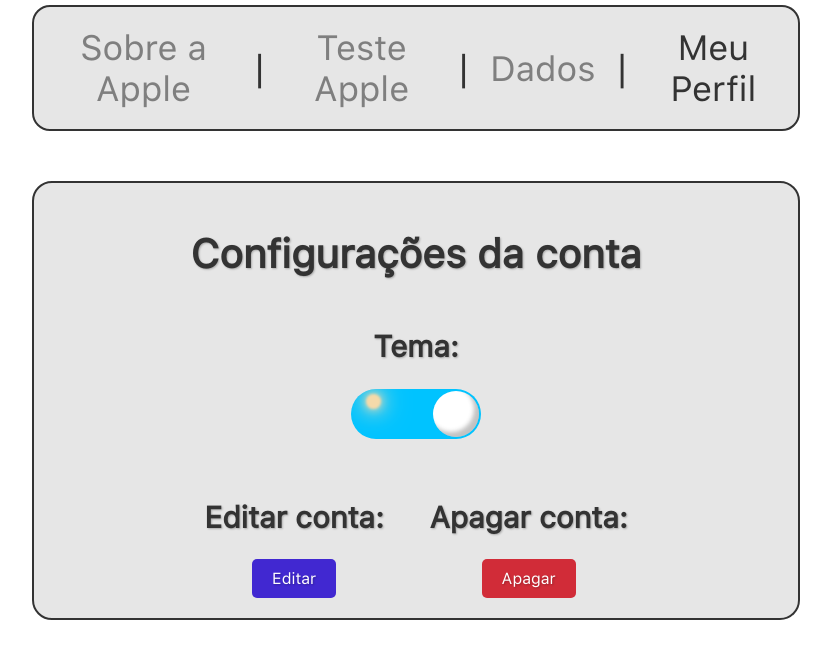
After one commit to Mats057/Site-quiz-apple, a PHP site: page /php/conta.php in a window 1280 px wide. The commit adds this page. Shown: the top 669 px of the page, without its empty margins (224-1055 px from the left). Run offline with PHP 8.4, Linux system fonts and the light colour scheme; a user stored in the database is signed in.

Commit message:
adicionando tema e menu de usuario

```diff
--- a/css/estilo.css
+++ b/css/estilo.css
@@ -2,12 +2,22 @@
   font-family: "SFRegular";
   src: url("SFUIText-Regular.otf") format("truetype");
 }
+
 :root {
-  --cor-fundo: #000000;
-  --cor-letra: #f4f4f6;
-  --cor-letra2: #9f9f9f;
-  --cor-menu:#1f1f20;
-  --cor-apple: #007aff;
+  --cor-fundo: ##f9f9f9;
+  --cor-letra: #333333;
+  --cor-letra2: #7f7f7f;
+  --cor-menu:#e6e6e6;
+  --cor-aux:#BEC3C7;
+  --cor-apple: #1e90ff;
+}
+:root.dark{
+  --cor-fundo: #1f1f1f;
+  --cor-letra: #e1e1e1;
+  --cor-letra2: #b3b3b3;
+  --cor-aux:#BEC3C7;
+  --cor-menu:#2c2c2c;
+  --cor-apple: #0071c5;
 }
 body {
   background-color: var(--cor-fundo);
@@ -126,6 +136,9 @@ header {
 #btnConfirm:hover {
   background-color: #347536;
   transition: 0.2s;
+}
+#questoes{
+  color: var(--cor-letra);
 }
 
 #cad {
@@ -264,11 +277,14 @@ header {
     opacity: 0.7;
 }
 #btnEdit {
+  -webkit-appearance: button;
+  -moz-appearance: button;
+  appearance: button;
   background-color: #4128d1;
-  margin-top: 20px;
   color: white;
   padding: 10px 20px;
   border: none;
+  margin: auto 10px;
   margin-bottom: -20px;
   border-radius: 5px;
   cursor: pointer;
@@ -279,9 +295,9 @@ header {
   -webkit-appearance: button;
   -moz-appearance: button;
   appearance: button;
-  margin: 12px;
   background-color: #d12c38;
   color: white;
+  margin: auto 10px;
   padding: 10px 20px;
   border: none;
   border-radius: 5px;
@@ -300,3 +316,26 @@ header {
   color: var(--cor-letra);
   background-color: var(--cor-letra2);
 }
+#perfil {
+  align-items: center;
+  justify-content: center;
+  text-align: center;
+  font-size: 20px;
+  color: var(--cor-letra);
+  margin: 50px 20%;
+  border-radius: 20px;
+  padding: 20px;
+  background: var(--cor-menu);
+  border: var(--cor-letra) 2px solid;
+  text-shadow: 1px 1px 2px rgba(0, 0, 0, 0.25);
+}
+#theme{
+  margin: 50px auto;
+}
+.ações{
+  margin: -20px 20px auto;
+  display: inline-block;
+  align-items: center;
+  justify-content: center;
+  text-align: center;
+}
--- /dev/null
+++ b/css/hover.css
@@ -0,0 +1,166 @@
+.switch {
+  position: relative;
+  width: 130px;
+  height: 50px;
+  margin: 0px;
+  appearance: none;
+  -webkit-appearance: none;
+  background-color: rgb(4,52,73);
+  background-size: cover;
+  background-repeat: no-repeat;
+  border-radius: 25px;
+  transition: background-image .7s ease-in-out;
+  outline: none;
+  cursor: pointer;
+  overflow: hidden;
+}
+
+.switch:checked {
+  background-color: rgb(0, 195, 255);
+  background-size: cover;
+  transition: background-image 1s ease-in-out;
+}
+
+.switch:after {
+  content: '';
+  width: 46px;
+  height: 46px;
+  border-radius: 50%;
+  background-color: #fff;
+  position: absolute;
+  left: 2px;
+  top: 2px;
+  transform: translateX(0px);
+  animation: off .7s forwards cubic-bezier(.8, .5, .2, 1.4);
+  box-shadow: inset 5px -5px 4px rgba(53, 53, 53, 0.3);
+}
+
+@keyframes off {
+  0% {
+    transform: translateX(80px);
+    width: 46px;
+  }
+
+  50% {
+    width: 75px;
+    border-radius: 25px;
+  }
+
+  100% {
+    transform: translateX(0px);
+    width: 46px;
+  }
+}
+
+.switch:checked:after {
+  animation: on .7s forwards cubic-bezier(.8, .5, .2, 1.4);
+  box-shadow: inset -5px -5px 4px rgba(53, 53, 53, 0.3);
+}
+
+@keyframes on {
+  0% {
+    transform: translateX(0px);
+    width: 46px;
+  }
+
+  50% {
+    width: 75px;
+    border-radius: 25px;
+  }
+
+  100% {
+    transform: translateX(80px);
+    width: 46px;
+  }
+}
+
+.switch:checked:before {
+  content: '';
+  width: 15px;
+  height: 15px;
+  border-radius: 50%;
+  position: absolute;
+  left: 15px;
+  top: 5px;
+  transform-origin: 53px 10px;
+  background-color: transparent;
+  box-shadow: 5px -1px 0px #fff;
+  filter: blur(0px);
+  animation: sun .7s forwards ease;
+}
+
+@keyframes sun {
+  0% {
+    transform: rotate(170deg);
+    background-color: transparent;
+    box-shadow: 5px -1px 0px #fff;
+    filter: blur(0px);
+  }
+
+  50% {
+    background-color: transparent;
+    box-shadow: 5px -1px 0px #fff;
+    filter: blur(0px);
+  }
+
+  90% {
+    background-color: #f5daaa;
+    box-shadow: 0px 0px 10px #f5deb4,
+    0px 0px 20px #f5deb4,
+    0px 0px 30px #f5deb4,
+     inset 0px 0px 2px #efd3a3;
+    filter: blur(1px);
+  }
+
+  100% {
+    transform: rotate(0deg);
+    background-color: #f5daaa;
+    box-shadow: 0px 0px 10px #f5deb4,
+    0px 0px 20px #f5deb4,
+    0px 0px 30px #f5deb4,
+     inset 0px 0px 2px #efd3a3;
+    filter: blur(1px);
+  }
+}
+
+.switch:before {
+  content: '';
+  width: 15px;
+  height: 15px;
+  border-radius: 50%;
+  position: absolute;
+  left: 15px;
+  top: 5px;
+  filter: blur(1px);
+  background-color: #f5daaa;
+  box-shadow: 0px 0px 10px #f5deb4,
+0px 0px 20px #f5deb4,
+0px 0px 30px #f5deb4,
+ inset 0px 0px 2px #efd3a3;
+  transform-origin: 53px 10px;
+  animation: moon .7s forwards ease;
+}
+
+@keyframes moon {
+  0% {
+    transform: rotate(0deg);
+    filter: blur(1px);
+  }
+
+  50% {
+    filter: blur(1px);
+  }
+
+  90% {
+    background-color: transparent;
+    box-shadow: 5px -1px 0px #fff;
+    filter: blur(0px);
+  }
+
+  100% {
+    transform: rotate(170deg);
+    background-color: transparent;
+    box-shadow: 5px -1px 0px #fff;
+    filter: blur(0px);
+  }
+}
--- /dev/null
+++ b/js/dark.js
@@ -0,0 +1,29 @@
+const changeThemeBtn = document.querySelector("#change-theme");
+
+// Toggle dark mode
+function toggleDarkMode() {
+  document.querySelector(":root").classList.toggle("dark");
+}
+
+// Load light or dark mode
+function loadTheme() {
+  const darkMode = localStorage.getItem("dark");
+
+  if (darkMode === "1") {
+    toggleDarkMode();
+    changeThemeBtn.checked = false;
+  }
+}
+
+loadTheme();
+
+changeThemeBtn.addEventListener("change", function () {
+  toggleDarkMode();
+
+  // Save or remove dark mode from localStorage
+  if (document.querySelector(":root").classList.contains("dark")) {
+    localStorage.setItem("dark", "1");
+  } else {
+    localStorage.removeItem("dark");
+  }
+});
--- a/login.php
+++ b/login.php
@@ -14,6 +14,7 @@ session_start();
     <title>Login</title>
     <link rel="shortcut icon" href="img/favicon.ico" type="image/x-icon">
     <link rel="icon" href="img/favicon.ico" type="image/x-icon">
+    <script src="js/dark.js" defer></script>
 </head>
 
 <body>
--- a/php/apagarUsers.php
+++ b/php/apagarUsers.php
@@ -5,7 +5,12 @@ if (!empty($_SESSION['id'])) {
     $usuario = $_GET['usuario'];
     $sql_select = "DELETE FROM usuarios WHERE usuario = '$usuario'";
     $result_delete = mysqli_query($sql, $sql_select);
+    if($usuario == $_SESSION['usuario']){
+        session_destroy();
+        header("Location: ../index.php");
+    }else{
     header("Location: users.php");
+}
 } else {
     echo '<h2 class="text-center" id="restrita">Faça login antes de tentar entrar!</h2>';
     header("Location: ../login.php");
--- a/php/cadastrar.php
+++ b/php/cadastrar.php
@@ -66,6 +66,7 @@ if ($btnCadUsuario) {
 	<link rel="stylesheet" href="../css/estilo.css" type="text/css">
 	<link rel="shortcut icon" href="../img/favicon.ico" type="image/x-icon">
 	<link rel="icon" href="../img/favicon.ico" type="image/x-icon">
+	<script src="../js/dark.js" defer></script>
 
 </head>
 
--- /dev/null
+++ b/php/conta.php
@@ -0,0 +1,76 @@
+<?php
+
+session_start();
+if (!empty($_SESSION['id'])) {
+} else {
+    echo '<h2 class="text-center" id="restrita">Faça login antes de tentar entrar!</h2>';
+    header("Location: ../login.php");
+}
+
+?>
+<!DOCTYPE html>
+<html lang="pt-br">
+
+<head>
+    <meta charset="UTF-8">
+    <meta http-equiv="X-UA-Compatible" content="IE=edge">
+    <meta name="viewport" content="width=device-width, initial-scale=1.0">
+    <link rel="stylesheet" href="../css/hover.css" type="text/css">
+    <link rel="stylesheet" href="../css/estilo.css" type="text/css">
+    <title>Meu Perfil</title>
+    <link rel="shortcut icon" href="../img/favicon.ico" type="image/x-icon">
+    <link rel="icon" href="../img/favicon.ico" type="image/x-icon">
+    <script src="../js/dark.js" defer></script>
+</head>
+
+<body>
+    <header>
+        <div id="options">
+            <a href="../index.php" class="title2">
+                <h7 class="title2">Sobre a Apple
+            </a></h7>
+            <a class="space">|</a>
+            <a href="../formp.php" class="title2">
+                <h7 class="title2">Teste Apple
+            </a></h7>
+            <a class="space">|</a>
+            <div class="dropdown">
+                <a class="title2">
+                    <h7 class="title2">Dados
+
+                </a></h7>
+                <div class="dropdown-child">
+                    <a href="notas.php">Notas</a>
+                    <a href="users.php">Usuários</a>
+
+                </div>
+            </div>
+            <a class="space">|</a>
+            <h7 id="title">Meu Perfil</h7>
+        </div>
+    </header>
+    <main>
+        <div id="perfil">
+            <h1>Configurações da conta</h1>
+            <div id="theme">
+                <h2>Tema:</h2>
+                <div class="wrapper">
+                    <input type="checkbox" name="checkbox" class="switch" id="change-theme" checked>
+                </div>
+            </div>
+            <div class="ações">
+                <h2>Editar conta:</h2>
+                <?php
+                echo '<a href="editUsers.php?usuario=' . $_SESSION['usuario'] . '" id="btnEdit">Editar</a>';
+                ?>
+            </div>
+            <div class="ações">
+                <h2>Apagar conta:</h2>
+                <?php
+                echo '<a href="apagarUsers.php?usuario=' . $_SESSION['usuario'] . '" id="btnApagar">Apagar</a>';
+                ?>
+            </div>
+    </main>
+</body>
+
+</html>
--- a/php/editNota.php
+++ b/php/editNota.php
@@ -24,6 +24,7 @@ if (!empty($_SESSION['id'])) {
     <title>Login</title>
     <link rel="shortcut icon" href="../img/favicon.ico" type="image/x-icon">
     <link rel="icon" href="../img/favicon.ico" type="image/x-icon">
+    <script src="../js/dark.js" defer></script>
 </head>
 
 <body>
@@ -46,8 +47,8 @@ if (!empty($_SESSION['id'])) {
                 </div>
             </div>
             <a class="space">|</a>
-            <a href="logout.php" class="title2">
-                <h7 class="title2">Sair
+            <a href="conta.php" class="title2">
+                <h7 class="title2">Meu Perfil
             </a></h7>
         </div>
     </header>
--- a/php/editUsers.php
+++ b/php/editUsers.php
@@ -24,6 +24,7 @@ if (!empty($_SESSION['id'])) {
     <title>Login</title>
     <link rel="shortcut icon" href="../img/favicon.ico" type="image/x-icon">
     <link rel="icon" href="../img/favicon.ico" type="image/x-icon">
+    <script src="../js/dark.js" defer></script>
 </head>
 
 <body>
@@ -46,8 +47,8 @@ if (!empty($_SESSION['id'])) {
                 </div>
             </div>
             <a class="space">|</a>
-            <a href="logout.php" class="title2">
-                <h7 class="title2">Sair
+            <a href="conta.php" class="title2">
+                <h7 class="title2">Meu Perfil
             </a></h7>
         </div>
     </header>
--- a/php/salvar_result.php
+++ b/php/salvar_result.php
@@ -67,6 +67,7 @@ if (($testando_usuario) and ($testando_usuario->num_rows != 0)) {
     <link rel="stylesheet" href="../css/estilo.css" type="text/css">
     <link rel="shortcut icon" href="../img/favicon.ico" type="image/x-icon">
     <link rel="icon" href="../img/favicon.ico" type="image/x-icon">
+    <script src="../js/dark.js" defer></script>
 </head>
 
 <body>
@@ -89,8 +90,8 @@ if (($testando_usuario) and ($testando_usuario->num_rows != 0)) {
             </div>
         </div>
         <a class="space">|</a>
-        <a href="logout.php" class="title2">
-            <h7 class="title2">Sair
+        <a href="conta.php" class="title2">
+            <h7 class="title2">Meu Perfil
         </a></h7>
     </header>
     <main> <?php
--- a/php/users.php
+++ b/php/users.php
@@ -17,6 +17,7 @@ if (!empty($_SESSION['id'])) {
     <link rel="stylesheet" href="../css/estilo.css" type="text/css">
     <link rel="shortcut icon" href="../img/favicon.ico" type="image/x-icon">
     <link rel="icon" href="../img/favicon.ico" type="image/x-icon">
+    <script src="../js/dark.js" defer></script>
 </head>
 
 <body>
@@ -40,8 +41,8 @@ if (!empty($_SESSION['id'])) {
                 </div>
             </div>
             <a class="space">|</a>
-            <a href="logout.php" class="title2">
-                <h7 class="title2">Sair
+            <a href="conta.php" class="title2">
+                <h7 class="title2">Meu Perfil
             </a></h7>
         </header>
         <main>
```
Also changed, not shown: formp.php (+13 -12 lines), index.php (+6 -5 lines), php/notas.php (+4 -3 lines).
